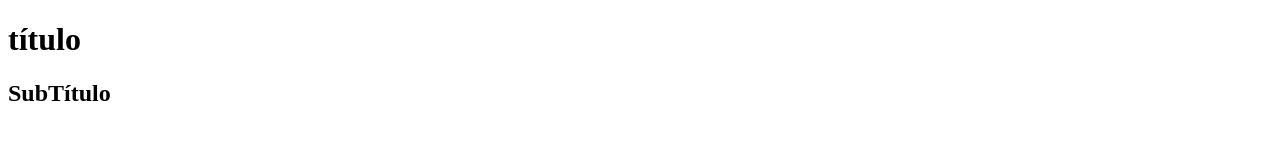
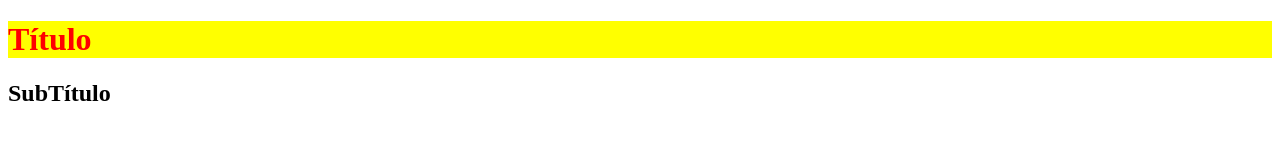
Before and after one commit to bryan123213/primeira-html, a plain HTML site: page index.html in a window 1280 px wide. Drawn offline with Linux system fonts and the light colour scheme.

Commit message:
Add files via upload

```diff
--- a/index.html
+++ b/index.html
@@ -4,9 +4,10 @@
     <meta charset="UTF-8">
     <meta name="viewport" content="width=device-width, initial-scale=1.0">
     <title>Document</title>
+    <link rel="stylesheet" href="style.css">
 </head>
 <body>
-    <h1>título</h1>
+    <h1>Título</h1>
     <H2>SubTítulo </H2>
 </body>
 </html>
--- /dev/null
+++ b/style.css
@@ -0,0 +1,4 @@
+h1{
+    color: red;
+    background-color: yellow;
+}
```
